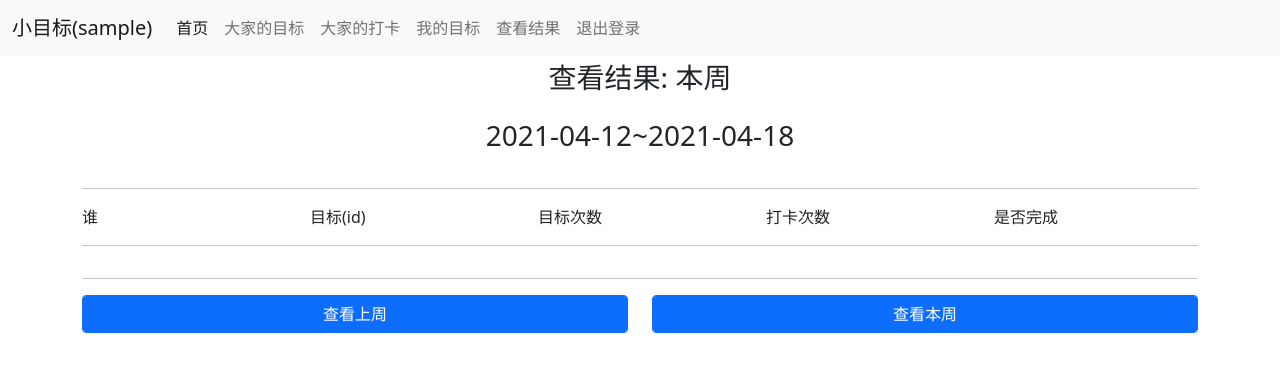
After one commit to dongtianyi/xiaomubiao, a Django app: page /goal/settlement/ in a window 1280 px wide. The commit adds this page. Shown: the top 372 px of the page. Run offline with Django 3.2, Linux system fonts and the light colour scheme; the visitor is signed in with stand-in values (Sample User, id 1); data that the repository does not hold is empty; some libraries are stand-ins or nearby versions.

Commit message:
add SettlementView

```diff
--- a/core/utils.py
+++ b/core/utils.py
@@ -1,10 +1,19 @@
 import datetime
 
 
-def get_current_week():
-    """后去当前周的第一天"""""
-    monday = datetime.date.today()
+def get_first_day_week(m_data):
+    """获取当前周的第一天"""""
+    monday = m_data
     one_day = datetime.timedelta(days=1)
     while monday.weekday() != 0:
         monday -= one_day
     return monday
+
+
+def get_last_day_week(m_data):
+    """获取当前周的最后一天"""""
+    monday = m_data
+    one_day = datetime.timedelta(days=1)
+    while monday.weekday() != 6:
+        monday += one_day
+    return monday
--- a/goal/urls.py
+++ b/goal/urls.py
@@ -9,4 +9,6 @@ urlpatterns = [
     path('all_clockin/', views.all_clockin_view, name='all_clockin'),
     # 删除打卡
     path('clockin/<pk>/', views.ClockInDeleteView.as_view(), name='delete_clockin'),
+    # 查看结果
+    path('settlement/', views.SettlementView.as_view(), name='settlement_view'),
 ]
--- a/goal/views.py
+++ b/goal/views.py
@@ -11,10 +11,11 @@ from django.urls import reverse
 from .forms import ClockInForm, SetUpForm
 from .models import ClockIn, SetUp
 from django.conf import settings
-from django.views.generic import DeleteView
+from django.views.generic import DeleteView, View
 import datetime
 from .goal_exceptions import CannotDeleteException
 from django.contrib.auth.mixins import LoginRequiredMixin
+from core.utils import get_first_day_week, get_last_day_week
 
 
 @login_required
@@ -101,3 +102,73 @@ class ClockInDeleteView(LoginRequiredMixin, DeleteView):
     #     if datetime.datetime.now().date() > obj.created_time.date():
     #         raise CannotDeleteException("非当日打卡不能删除")
     #     return obj
+
+
+class SettlementView(LoginRequiredMixin, View):
+    '''
+    查看当周或者上周完成情况
+    '''
+
+    def get(self, request):
+        # <view logic>
+        '''
+        谁 目标(id) 目标次数 打卡次数 是否完成
+        [
+            {
+                "user": "name",
+                "setup": "goal",
+                "times": 2,
+                "clock_time": 3,
+                "clock_status": Ture
+            },
+            {
+                "user": "name",
+                "setup": "goal",
+                "times": 2,
+                "clock_time": 3,
+                "clock_status": Ture
+            },
+        ]
+        '''
+        # 获取指定日期:
+        week = request.GET.get('week')
+        if week and week.lower() == "last":
+            week_day = datetime.datetime.today() - datetime.timedelta(days=7)
+            is_current_week = False
+        else:
+            week_day = datetime.datetime.today()
+            is_current_week = True
+        start_date = get_first_day_week(week_day)
+        end_date = get_last_day_week(week_day)
+        print(start_date, end_date)
+        clock_result = []
+        setups = SetUp.objects.filter(status=True).order_by("user")
+        for setup in setups:
+            clock_count = ClockIn.objects.filter(
+                setup=setup, created_time__range=(start_date, end_date)).count()
+            if clock_count < setup.times:
+                clock_status = False
+            else:
+                clock_status = True
+            result = {
+                "user": setup.user.last_name,
+                "setup": setup.name + "(id=" + str(setup.id) + ")",
+                "times": setup.times,
+                "clock_time": clock_count,
+                "clock_status": clock_status,
+            }
+            clock_result.append(result)
+        template_name = 'goal/goal_settlement.html'
+        paginator = Paginator(clock_result, settings.PAGE_SIZE)
+        page_number = request.GET.get('page')
+        page_clock_result = paginator.get_page(page_number)
+        return render(
+            request,
+            template_name,
+            {
+                'page_clock_result': page_clock_result,
+                "start_date": start_date,
+                "end_date": end_date,
+                "is_current_week": is_current_week,
+            }
+        )
--- a/templates/base.html
+++ b/templates/base.html
@@ -36,6 +36,9 @@
                         <a class="nav-link" href="{% url 'goal_setup' %}">我的目标</a>
                     </li>
                     <li class="nav-item">
+                        <a class="nav-link" href="{% url 'settlement_view' %}">查看结果</a>
+                    </li>
+                    <li class="nav-item">
                         <a class="nav-link" href="{% url 'logout' %}">
                             {% if user.is_authenticated %}
                                 退出登录
--- /dev/null
+++ b/templates/goal/goal_settlement.html
@@ -0,0 +1,102 @@
+
+
+<!-- templates/home.html-->
+{% extends '../base.html' %}
+
+{# Load the tag library #}
+{% load django_bootstrap5 %}
+
+{# Load CSS and JavaScript #}
+{% bootstrap_css %}
+{% bootstrap_javascript %}
+
+{# Display django.contrib.messages as Bootstrap alerts #}
+{% bootstrap_messages %}
+
+{% block title %}查看结果{% endblock %}
+
+{% block content %}
+<div class="container">
+    <!-- Content here -->
+    <div class="row">
+        <p class="text-center fs-3">查看结果: {% if is_current_week %}本周{% else %}上周{% endif %}</p>
+    </div>
+    <div class="row">
+        <p class="text-center fs-3">{{start_date | date:"Y-m-d"}}~{{end_date | date:"Y-m-d"}}</p>
+    </div>
+
+
+    <div class="row">
+        <div class="col">
+            <hr>
+        </div>
+    </div>
+    <div class="row">
+        <div class="col">
+            谁
+        </div>
+        <div class="col">
+            目标(id)
+        </div>
+        <div class="col">
+            目标次数
+        </div>
+        <div class="col">
+            打卡次数
+        </div>
+        <div class="col">
+            是否完成
+        </div>
+    </div>
+    <div class="row">
+        <div class="col">
+            <hr>
+        </div>
+    </div>
+    {% for cr in page_clock_result %}
+        <div class="row">
+            <div class="col">
+                {{ cr.user }}
+            </div>
+            <div class="col">
+                {{ cr.setup }}
+            </div>
+            <div class="col">
+                {{ cr.times }}
+            </div>
+            <div class="col">
+                {{ cr.clock_time }}
+            </div>
+            <div class="col">
+                {% if cr.clock_status %}
+                    <p class="text-success">已完成</p>
+                {% else %}
+                    <p class="text-danger">未完成</p>
+                {% endif %}
+            </div>
+        </div>
+        <div class="row">
+            <div class="col">
+                <hr>
+            </div>
+        </div>
+    {% endfor %}
+    <div class="row">
+        {% bootstrap_pagination page_clock_result url="" size="large" %}
+    </div>
+    <div class="row">
+        <div class="col">
+            <hr>
+        </div>
+    </div>
+    <div class="row">
+        <div class="col">
+            <a class="btn btn-primary form-control" href="{% url 'settlement_view' %}?week=last" role="button">查看上周</a>
+        </div>
+        <div class="col">
+            <a class="btn btn-primary form-control" href="{% url 'settlement_view' %}" role="button">查看本周</a>
+        </div>
+    </div>
+</div>
+
+{% endblock %}
--- a/xiaomubiao/settings.py
+++ b/xiaomubiao/settings.py
@@ -117,7 +117,7 @@ USE_I18N = True
 
 USE_L10N = False
 
-USE_TZ = True
+USE_TZ = False
 
 DATETIME_FORMAT = 'Y-m-d H:i'
 
```
